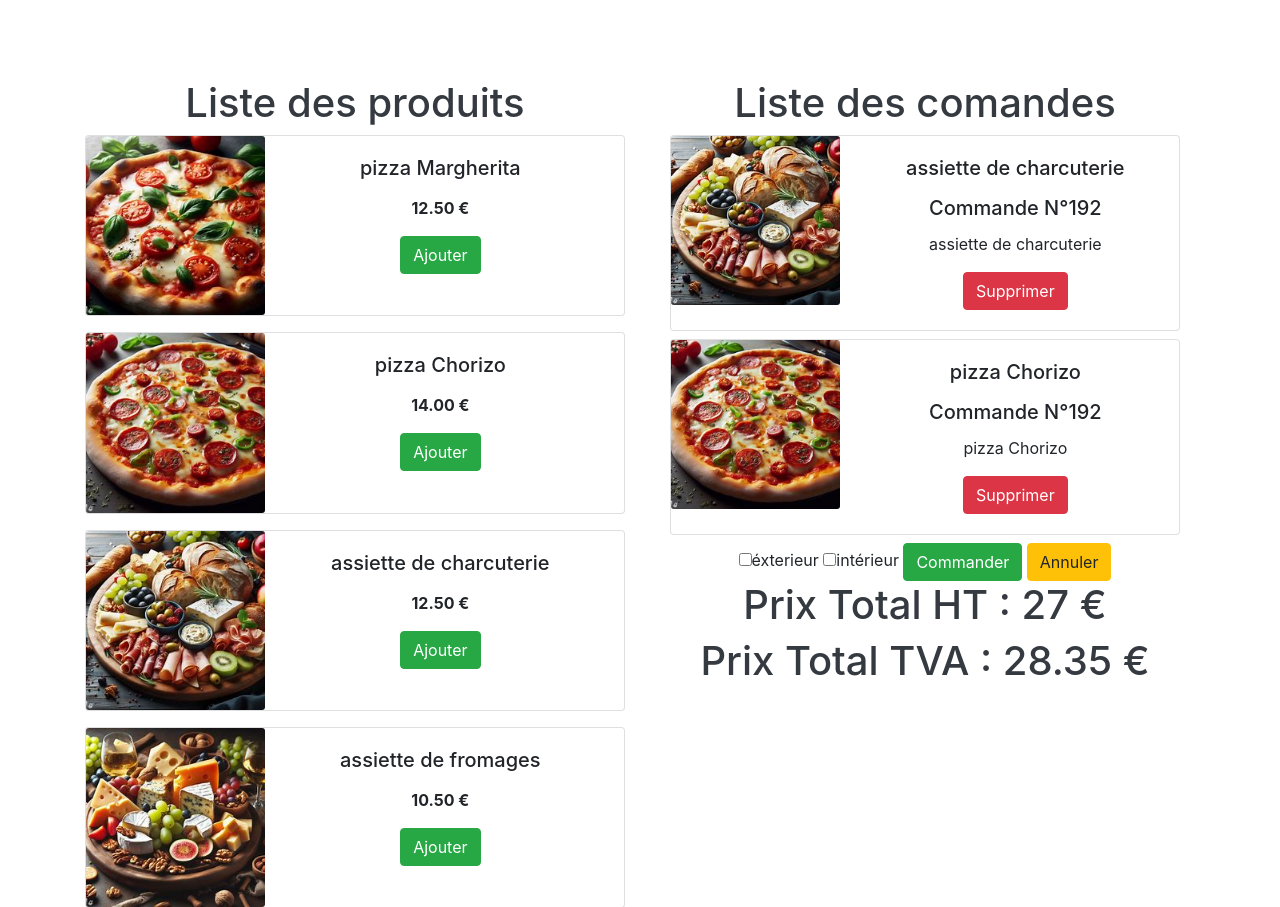
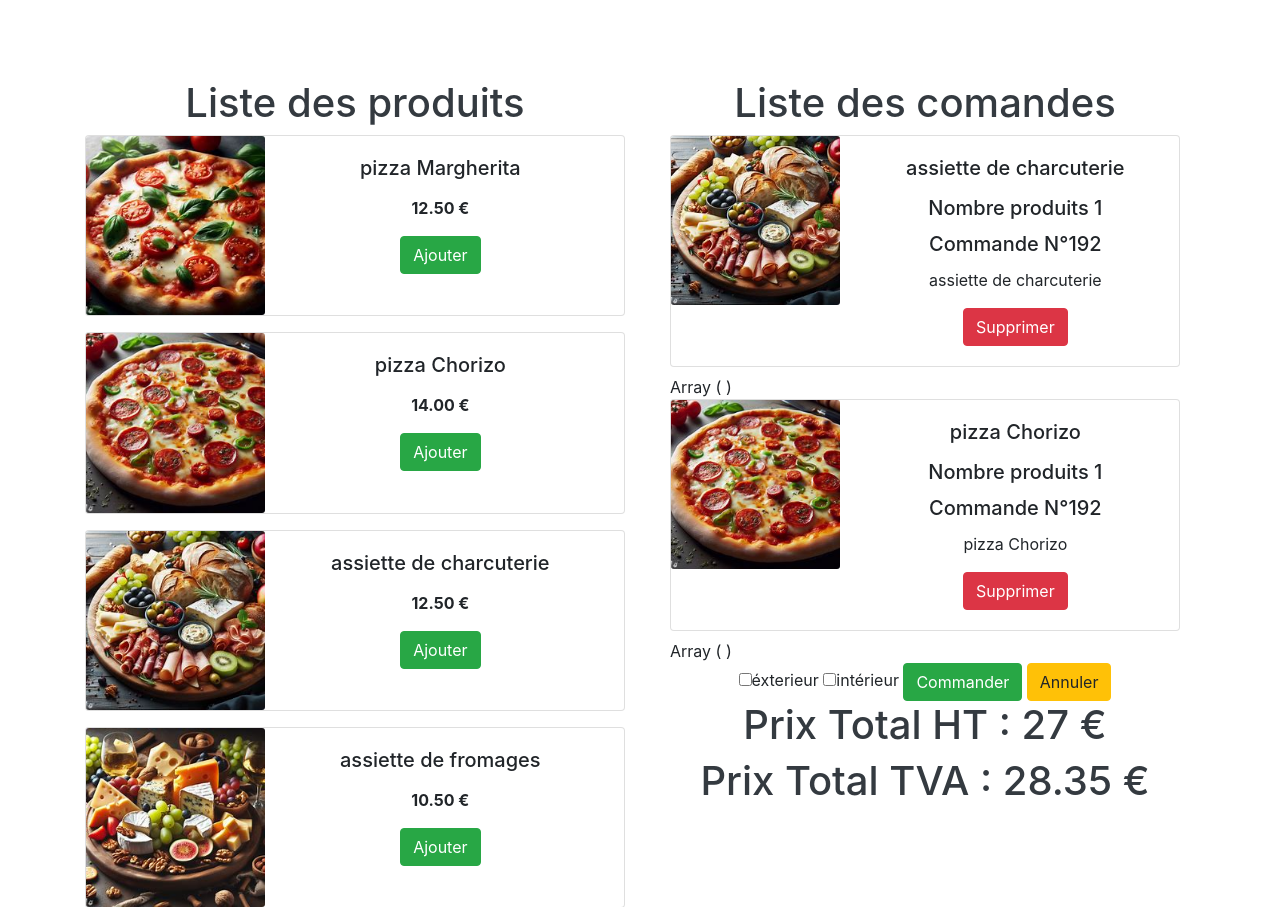
Before and after one commit to LoutrePasSauvage/B2SLAM-AppRestoWeb, a PHP site: page /list.php in a window 1280 px wide. Shown: the part 169-1076 px from the top of the page. Run offline with PHP 8.4, Linux system fonts and the light colour scheme; a user stored in the database is signed in; data comes from the database, SQL or seed files in the repository; some libraries are stand-ins or nearby versions.

Commit message:
update list.php

```diff
--- a/list.php
+++ b/list.php
@@ -34,7 +34,7 @@ if ($user) {
     $produits = $db->SelectDb("SELECT * FROM produit;", NULL);
     $commandes = $db->SelectDb("SELECT * FROM commande, user WHERE user.id_user = commande.id_user AND commande.id_user=:idUser;", [":idUser" => $user['id_user']]);
     if (!empty($commandes[0]["id_commande"])) {
-        $lignes = $db->SelectDb("SELECT * FROM `ligne`, user WHERE user.id_user = :id_user AND ligne.id_commande = :id_commande", [":id_user" => $user['id_user'], ":id_commande" => $commandes[0]["id_commande"]]);
+        $lignes = $db->SelectDb("SELECT id_ligne,id_commande,id_produit,qte,total_ligne_ht FROM `ligne`, user WHERE user.id_user = :id_user AND ligne.id_commande = :id_commande", [":id_user" => $user['id_user'], ":id_commande" => $commandes[0]["id_commande"]]);
         $_SESSION['id_commande'] = $commandes[0]["id_commande"];
 
         //Recup total ht de la commande grace au TRIGGER lors du SELECT
@@ -155,15 +155,39 @@ if ($ajouter) {
                     <div class="col align-self-start">
 
                         <?php
+                        $show = true;
+                        $liste_ids = array();
+
+                        $previousID = null;
+                        $array_id_produits = array();
+                        $the_product[] = array();
+                        $typeconso[] = array();
+
                         if (!empty($lignes)) {
                             foreach ($lignes as $row) {
+                                $the_product = $db->SelectDb("SELECT * FROM produit WHERE id_produit=:id_produit", [':id_produit' => $row['id_produit']]);
+
+                                $array_id_produits[] = $the_product[0]['libelle'];
+                            }
+
+                            $array_id_produits = array_replace($array_id_produits, array_fill_keys(array_keys($array_id_produits, null), ''));
+
+                            $array_id_produits = array_count_values($array_id_produits);
+                            foreach ($lignes as $row) {
+
+
+                                if($row['id_produit'] != $previousID) {
+                                    $show = true;
+                                } elseif($row['id_produit'] == $previousID || $_SESSION["liste_ids"]) {
+                                    $show = false;
+                                }
+                                $the_product = $db->SelectDb("SELECT * FROM produit WHERE id_produit=:id_produit", [':id_produit' => $row['id_produit']]);
 
                                 $typeconso = $db->SelectDb(
                                     "SELECT type_conso FROM `commande`, user WHERE commande.id_commande = :id_commande AND user.id_user = :id_user;",
                                     [":id_commande" => $row["id_commande"], ":id_user" => $user["id_user"]]
                                 );
-
-                                $the_product = $db->SelectDb("SELECT * FROM produit WHERE id_produit=:id_produit", [':id_produit' => $row['id_produit']]);
+                             if($show) {
                                     echo '
                                 <form method="POST">
                                 <div class="card mb-2" style="max-width: 640px;">
@@ -176,7 +200,7 @@ if ($ajouter) {
                                     <div class="card-body" style="width: 350px;">
                                     <h5 class="card-title"> ' . $the_product[0]['libelle'] . '</h5>
                                     <p class="font-weight-bold"> </p>
-
+                                    <h5 class="card-title"> Nombre produits ' . $array_id_produits[$the_product[0]['libelle']] . '</h5>
                                     <h5 class="card-title"> Commande N°' . $row['id_commande'] . '</h5>
 
                                      <p class="card-text">' . $the_product[0]['libelle'] . '</p>
@@ -188,8 +212,22 @@ if ($ajouter) {
                             </div>
                             </form>
                             ';
+
                              }
+
+                                $_SESSION["liste_ids"] =  $liste_ids;
+                                print_r($_SESSION["liste_ids"]);
+                                $previousID = $row['id_produit'];
+
                             }
+
+
+
+
+
+                        }
+                        //print_r($array_id_produits);
+                        // print_r($array_id_produits);
                         ?>
 
 
```
Lines whose indentation alone changed are shown as unchanged.
